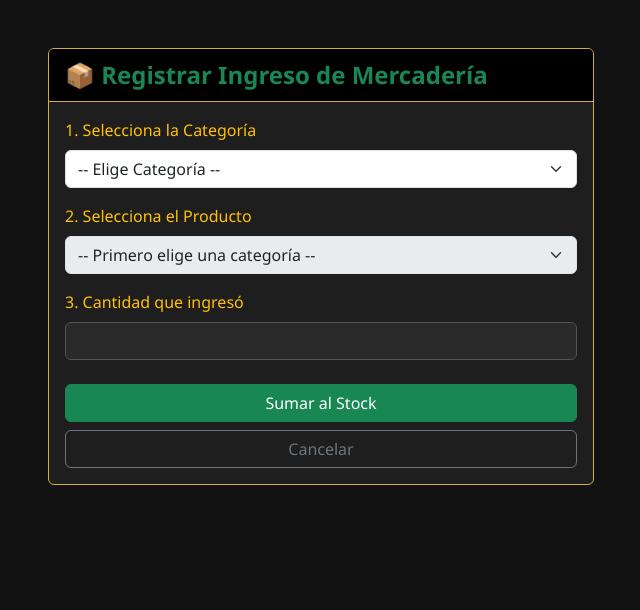
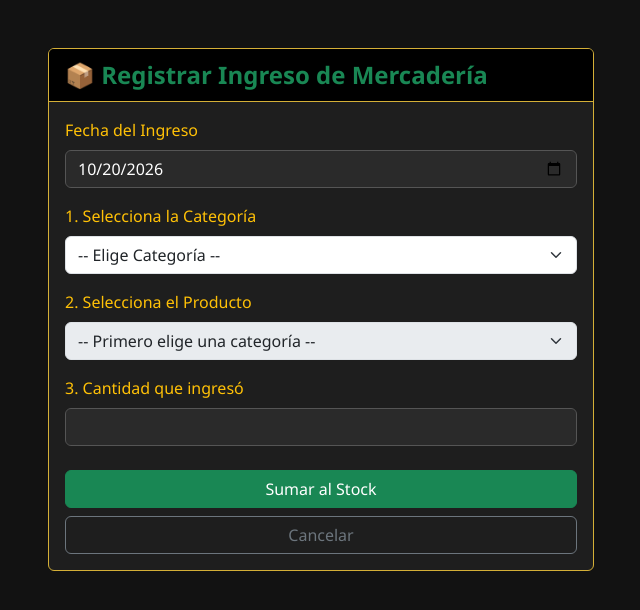
Before and after one commit to Mcnstnzaa/inventario-empresa, a Flask app: page /form_ingreso in a window 1280 px wide. Shown: the part 58-668 px from the top of the page, without its empty margins (319-959 px from the left). Run offline with Flask 3, Linux system fonts and the light colour scheme; a user stored in the database is signed in; data comes from the database, SQL or seed files in the repository.

Commit message:
Update form_ingreso.html

```diff
--- a/templates/form_ingreso.html
+++ b/templates/form_ingreso.html
@@ -8,6 +8,10 @@
                 <form method="POST" action="/accion">
                     <input type="hidden" name="tipo" value="ingreso">
 
+                    <!-- AQUI ESTA LA FECHA -->
+                    <label class="form-label text-warning">Fecha del Ingreso</label>
+                    <input type="date" name="fecha_accion" class="form-control mb-3" value="{{ fecha_hoy }}" required>
+
                     <label class="form-label text-warning">1. Selecciona la Categoría</label>
                     <select id="cat_ingreso" class="form-select mb-3" onchange="filtrarProductos('ingreso')">
                         <option value="" disabled selected>-- Elige Categoría --</option>
@@ -16,7 +20,6 @@
                         <option value="Bolsos">Bolsos</option>
                         <option value="Accesorios">Accesorios</option>
                         <option value="Billeteras">Billeteras</option>
-                        <option value="Otros">Otros</option>
                     </select>
 
                     <label class="form-label text-warning">2. Selecciona el Producto</label>
@@ -42,15 +45,10 @@
 function filtrarProductos(tipo) {
     var catSeleccionada = document.getElementById('cat_' + tipo).value;
     var selectProductos = document.getElementById('prod_' + tipo);
-
-    // Limpiamos la lista de productos
     selectProductos.innerHTML = '<option value="" disabled selected>-- Elige Producto --</option>';
     selectProductos.disabled = false;
-
-    // Recorremos todos los productos y agregamos solo los de la categoría elegida
     var opcionesOriginales = selectProductos.getAttribute('data-opciones');
     if(!opcionesOriginales) {
-        // Guardamos las opciones originales la primera vez
         var opciones = '';
         {% for p in productos %}
         opciones += '<option value="{{ p['id'] }}" data-categoria="{{ p['categoria'] }}">{{ p['nombre'] }} (Stock: {{ p['cantidad'] }})</option>';
@@ -58,13 +56,11 @@ function filtrarProductos(tipo) {
         selectProductos.setAttribute('data-opciones', opciones);
         opcionesOriginales = opciones;
     }
-
     var tempDiv = document.createElement('div');
     tempDiv.innerHTML = opcionesOriginales;
     var opcionesFiltradas = tempDiv.querySelectorAll('option[data-categoria="' + catSeleccionada + '"]');
-
     if(opcionesFiltradas.length === 0) {
-        selectProductos.innerHTML = '<option value="" disabled selected>-- No hay productos en esta categoría --</option>';
+        selectProductos.innerHTML = '<option value="" disabled selected>-- No hay productos --</option>';
     } else {
         opcionesFiltradas.forEach(function(opcion) {
             selectProductos.appendChild(opcion.cloneNode(true));
```
